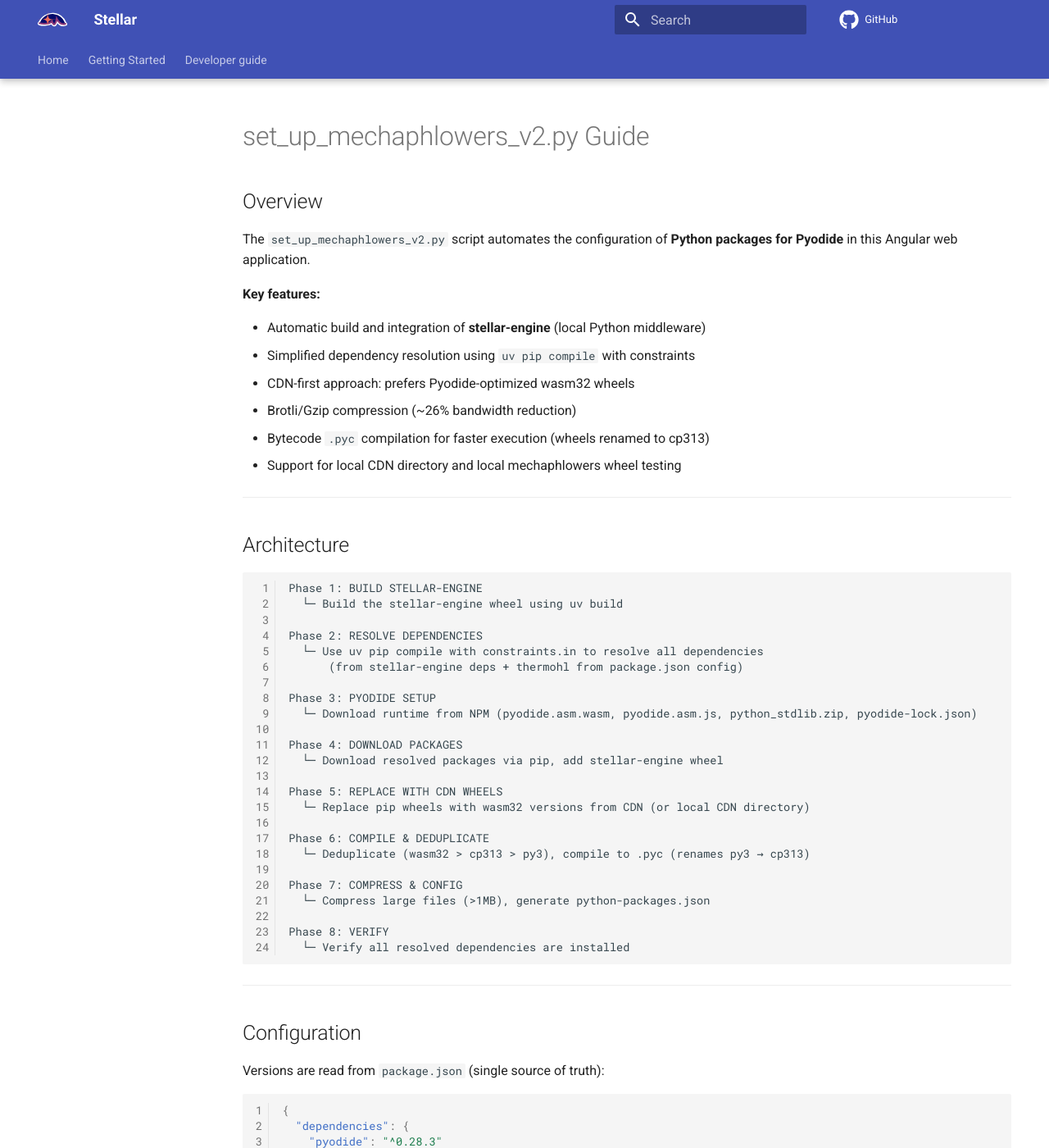
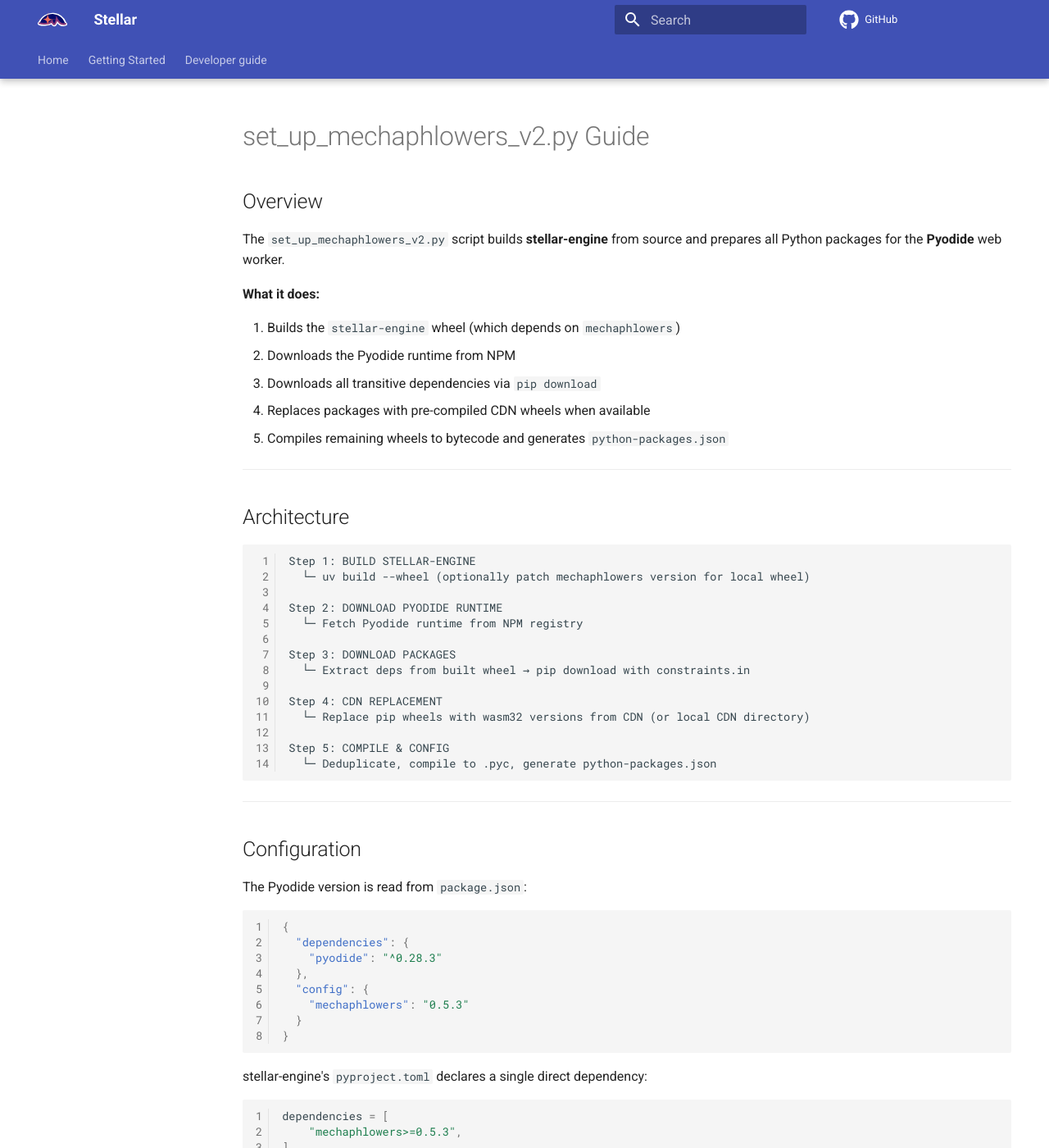
Before and after one commit to phlowers/phlowers-stellar-app, an MkDocs documentation site: the page built from docs/developer_guide/setup-mechaphlowers-guide.md, in a window 1280 px wide and 1400 px high. Shown: the whole window at 82% size. Built offline with MkDocs 1.6.1 and Material for MkDocs 9.7.7, drawn with Linux system fonts in a browser that asks for light colours; comment, search, counter and statistics services are not loaded; some of the changed text lies outside the part shown.

Commit message:
init stellar-engine
Signed-off-by: Pascal Senizergues <pascal.senizergues@rte-france.com>

````diff
--- a/docs/developer_guide/setup-mechaphlowers-guide.md
+++ b/docs/developer_guide/setup-mechaphlowers-guide.md
@@ -2,53 +2,42 @@
 
 ## Overview
 
-The `set_up_mechaphlowers_v2.py` script automates the configuration of **Python packages for Pyodide** in this Angular web application.
+The `set_up_mechaphlowers_v2.py` script builds **stellar-engine** from source and prepares all Python packages for the **Pyodide** web worker.
 
-**Key features:**
+**What it does:**
 
-- Automatic build and integration of **stellar-engine** (local Python middleware)
-- Simplified dependency resolution using `uv pip compile` with constraints
-- CDN-first approach: prefers Pyodide-optimized wasm32 wheels
-- Brotli/Gzip compression (~26% bandwidth reduction)
-- Bytecode `.pyc` compilation for faster execution (wheels renamed to cp313)
-- Support for local CDN directory and local mechaphlowers wheel testing
+1. Builds the `stellar-engine` wheel (which depends on `mechaphlowers`)
+2. Downloads the Pyodide runtime from NPM
+3. Downloads all transitive dependencies via `pip download`
+4. Replaces packages with pre-compiled CDN wheels when available
+5. Compiles remaining wheels to bytecode and generates `python-packages.json`
 
 ---
 
 ## Architecture
 
 ```
-Phase 1: BUILD STELLAR-ENGINE
-  └─ Build the stellar-engine wheel using uv build
+Step 1: BUILD STELLAR-ENGINE
+  └─ uv build --wheel (optionally patch mechaphlowers version for local wheel)
 
-Phase 2: RESOLVE DEPENDENCIES
-  └─ Use uv pip compile with constraints.in to resolve all dependencies
-      (from stellar-engine deps + thermohl from package.json config)
+Step 2: DOWNLOAD PYODIDE RUNTIME
+  └─ Fetch Pyodide runtime from NPM registry
 
-Phase 3: PYODIDE SETUP
-  └─ Download runtime from NPM (pyodide.asm.wasm, pyodide.asm.js, python_stdlib.zip, pyodide-lock.json)
+Step 3: DOWNLOAD PACKAGES
+  └─ Extract deps from built wheel → pip download with constraints.in
 
-Phase 4: DOWNLOAD PACKAGES
-  └─ Download resolved packages via pip, add stellar-engine wheel
-
-Phase 5: REPLACE WITH CDN WHEELS
+Step 4: CDN REPLACEMENT
   └─ Replace pip wheels with wasm32 versions from CDN (or local CDN directory)
 
-Phase 6: COMPILE & DEDUPLICATE
-  └─ Deduplicate (wasm32 > cp313 > py3), compile to .pyc (renames py3 → cp313)
-
-Phase 7: COMPRESS & CONFIG
-  └─ Compress large files (>1MB), generate python-packages.json
-
-Phase 8: VERIFY
-  └─ Verify all resolved dependencies are installed
+Step 5: COMPILE & CONFIG
+  └─ Deduplicate, compile to .pyc, generate python-packages.json
 ```
 
 ---
 
 ## Configuration
 
-Versions are read from `package.json` (single source of truth):
+The Pyodide version is read from `package.json`:
 
 ```json
 {
@@ -56,59 +45,27 @@ Versions are read from `package.json` (single source of truth):
     "pyodide": "^0.28.3"
   },
   "config": {
-    "mechaphlowers": "0.5.3",
-    "thermohl": "1.4.0"
+    "mechaphlowers": "0.5.3"
   }
 }
 ```
 
-**To update versions:** modify `package.json`, then run `npm run set-up-mechaphlowers`.
+stellar-engine's `pyproject.toml` declares a single direct dependency:
+
+```toml
+dependencies = [
+    "mechaphlowers>=0.5.3",
+]
+```
+
+All transitive dependencies (thermohl, numpy, pandas, pandera, etc.) are resolved automatically by pip.
 
 ### Key files
 
 | File | Purpose |
 |------|---------|
-| `stellar-engine/` | Local Python middleware package (auto-built) |
+| `stellar-engine/pyproject.toml` | stellar-engine package definition |
 | `scripts/constraints.in` | Version constraints for Pyodide CDN compatibility |
-| `scripts/requirements-resolved.txt` | Auto-generated resolved dependencies |
-
-### Key constants
-
-| Constant | Value |
-|----------|-------|
-| `PYODIDE_DIR` | `./public/pyodide` |
-| `PACKAGES_JSON_PATH` | `./src/app/core/services/worker_python/python-packages.json` |
-
----
-
-## Core Functions
-
-### Utilities
-
-| Function | Purpose |
-|----------|---------|
-| `normalize_name()` | Normalize package name per PEP 503 |
-| `parse_wheel()` | Extract (name, version) from wheel filename |
-| `get_wheels()` | List all wheel filenames in directory |
-| `run_cmd()` | Run subprocess command with error handling |
-| `get_config()` | Load versions from package.json (cached) |
-| `get_cdn_url()` | Build Pyodide CDN URL |
-| `get_wheel_dependencies()` | Extract dependencies from wheel METADATA |
-
-### Pipeline Steps
-
-| Function | Purpose |
-|----------|---------|
-| `build_stellar_engine()` | Build stellar-engine wheel using `uv build` |
-| `resolve_dependencies()` | Use `uv pip compile` with constraints |
-| `download_pyodide_runtime()` | Download Pyodide runtime from NPM |
-| `download_packages()` | Download resolved packages via pip |
-| `fetch_cdn_lock()` | Get available packages from CDN or local directory |
-| `replace_with_cdn_wheels()` | Replace pip wheels with CDN/local wasm32 wheels |
-| `deduplicate_wheels()` | Remove duplicates (priority: wasm32 > cp313 > py3) |
-| `compile_wheels()` | Compile to .pyc using `pyodide py-compile` |
-| `compress_wheels()` | Brotli + Gzip compression (skips CDN files and files < 1MB) |
-| `generate_packages_json()` | Generate config for Python worker |
 
 ---
 
@@ -118,18 +75,25 @@ Versions are read from `package.json` (single source of truth):
 # Standard execution
 npm run set-up-mechaphlowers
 
-# Skip compression (faster for debugging)
-npm run set-up-mechaphlowers:skip-compression
-
 # Use local CDN directory (offline mode)
 npm run set-up-mechaphlowers:local-cdn -- /path/to/cdn
 
-# Test with local mechaphlowers wheel
-npm run set-up-mechaphlowers:local-mechaphlowers -- ./mechaphlowers-0.5.3-py3-none-any.whl
+# Use local mechaphlowers wheel from stellar-engine/input/
+# (the local wheel's dependency versions override upstream resolution)
+npm run set-up-mechaphlowers:local-mechaphlowers
 
 # With custom NPM registry
 npm run set-up-mechaphlowers -- --npm-registry-url https://registry.npmmirror.com/
 ```
+
+### `--local-mechaphlowers`
+
+Place a mechaphlowers `.whl` file in `stellar-engine/input/`.  The script will:
+
+1. Patch `pyproject.toml` with the local version before building
+2. Use the local wheel's declared dependencies for resolution
+3. Replace the downloaded mechaphlowers with the local wheel
+4. Restore the original `pyproject.toml` after building
 
 ---
 
@@ -141,9 +105,8 @@ public/pyodide/
 ├── numpy-2.2.5-cp313-cp313-pyodide_2025_0_wasm32.whl     (CDN)
 ├── pandas-2.3.1-cp313-cp313-pyodide_2025_0_wasm32.whl    (CDN)
 ├── mechaphlowers-0.5.3-cp313-none-any.whl                (PyPI, compiled)
-├── stellar_engine-0.1.0-cp313-none-any.whl               (LOCAL, compiled)
+├── stellar_engine-0.1.0-cp313-none-any.whl               (built, compiled)
 ├── plotly-5.24.1-cp313-none-any.whl                      (PyPI, compiled)
-├── plotly-5.24.1-cp313-none-any.whl.br                   (compressed)
 └── ... other wheels ...
 
 src/app/core/services/worker_python/
@@ -156,16 +119,15 @@ src/app/core/services/worker_python/
 
 | Error | Solution |
 |-------|----------|
-| `'pyodide' not found in package.json` | Run `npm install pyodide@^0.28.3` |
-| `'mechaphlowers' not found in config` | Add `"config": {"mechaphlowers": "0.5.2"}` to package.json |
-| `Could not fetch pyodide-lock.json` | Check internet connection or use `--local-cdn-dir` |
-| `pyodide-lock.json not found` | Ensure local CDN directory contains pyodide-lock.json |
+| `pyproject.toml not found` | Ensure `stellar-engine/pyproject.toml` exists |
+| `Could not fetch pyodide-lock.json` | Check internet or use `--local-cdn-dir` |
+| `multiple mechaphlowers wheels found` | Keep only one `.whl` in `stellar-engine/input/` |
+| `no mechaphlowers wheel found` | Place a wheel in `stellar-engine/input/` |
 
 ### Verify installation
 
 ```bash
-ls -lh public/pyodide/*.whl | wc -l              # Count packages
-du -sh public/pyodide/                            # Total size
+ls -lh public/pyodide/*.whl | wc -l
 cat src/app/core/services/worker_python/python-packages.json | jq 'keys | length'
 ```
 
@@ -179,26 +141,12 @@ npm run set-up-mechaphlowers
 
 ---
 
-## Summary
-
-| Aspect | Detail |
-|--------|--------|
-| **Configuration** | Single source of truth in package.json + constraints.in |
-| **Strategy** | `uv pip compile` with constraints, CDN wheel replacement |
-| **Deduplication** | Priority: wasm32 > cp313 > py3 |
-| **Compilation** | `pyodide py-compile` (renames py3 → cp313) |
-| **Compression** | Brotli + Gzip for non-CDN wheels > 1MB |
-| **Architecture** | ~560 lines, type hints, `@cache` decorator, helper functions |
-
----
-
 ## Resources
 
 - [Pyodide Documentation](https://pyodide.org/)
 - [mechaphlowers GitHub](https://github.com/phlowers/mechaphlowers)
-- [jsDelivr CDN](https://www.jsdelivr.com/)
 - [uv Documentation](https://docs.astral.sh/uv/)
 
 ---
 
-**Last update**: January 20, 2026
+**Last update**: February 19, 2026
--- a/package.json
+++ b/package.json
@@ -17,7 +17,6 @@
     "test": "jest",
     "coverage": "jest --coverage --collectCoverageFrom 'src/**/*.ts'",
     "set-up-mechaphlowers": "uv run ./scripts/set_up_mechaphlowers_v2.py",
-    "set-up-mechaphlowers:skip-compression": "uv run ./scripts/set_up_mechaphlowers_v2.py --skip-compression",
     "set-up-mechaphlowers:local-cdn": "uv run ./scripts/set_up_mechaphlowers_v2.py --local-cdn-dir",
     "set-up-mechaphlowers:local-mechaphlowers": "uv run ./scripts/set_up_mechaphlowers_v2.py --local-mechaphlowers",
     "set-env-variables": "uv run ./scripts/set-env-variables.py",
````
Also changed, not shown: 5 other files.
